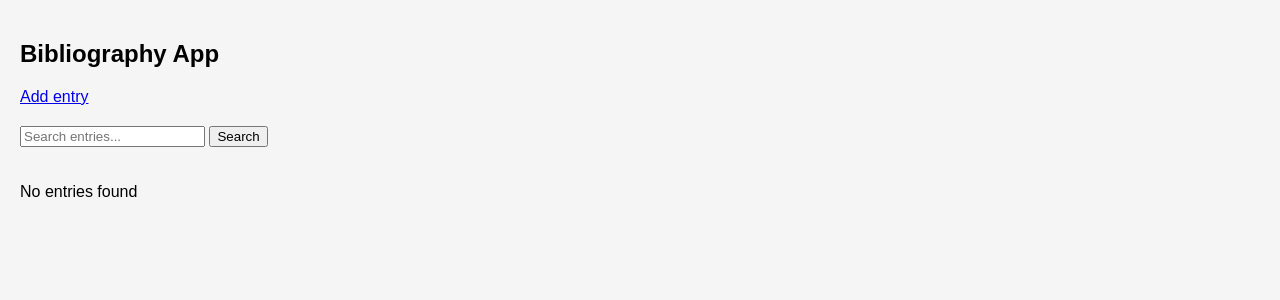
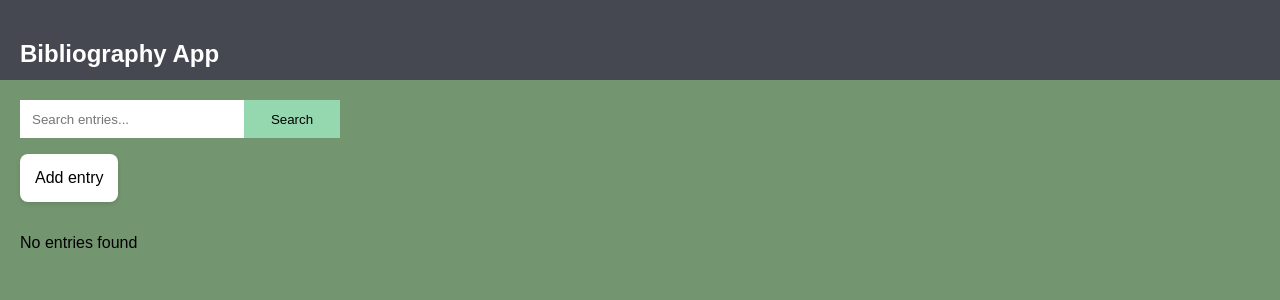
Before and after one commit to mistablasta/ohtu-miniprojekti, a Flask app: template src/templates/index.html in a window 1280 px wide. Shown: the top 300 px of the page. Run offline with Flask 3, Linux system fonts and the light colour scheme; the template is opened without the code that fills it, so the values that code supplies are empty.

Commit message:
feat: Create UI style for main page

```diff
--- a/src/static/styles.css
+++ b/src/static/styles.css
@@ -1,8 +1,79 @@
 body {
     font-family: Arial, sans-serif;
-    background-color: #f5f5f5;
+    background-color: #73956f;
     margin: 0;
+}
+
+.top-bar {
+    background-color: #454851;
     padding: 20px;
+    width: 100%;
+    height: 40px;
+    color: white;
+    bottom: 0;
+}
+
+.main-container {
+    margin: 20px;
+    display: flex;
+    flex-direction: column;
+    gap: 16px;
+    align-items: start;
+}
+
+.general-button {
+    display: block;
+    background: #ffffff;
+    color: black;
+    border-radius: 8px;
+    padding: 15px;
+    text-align: center;
+    text-decoration: none;
+    font-size: 16px;
+    cursor: pointer;
+    box-shadow: 0 2px 5px rgba(0,0,0,0.1);
+}
+
+.general-button:hover{
+    background: #29d66b;
+    transition: background-color 0.25 ease-out;
+}
+
+.site__submit {
+    display: flex;
+    flex-direction: row;
+    background: white;
+    width: 300px;
+    height: 20%;
+    border: #454851;
+    padding: 10px;
+    position: relative;
+}
+
+.search-input {
+    flex-grow: 2;
+    border: none;
+}
+
+.search-input:focus {
+    outline: none;
+}
+
+.search-button {
+    background: #95D7AE;
+    border: #95D7AE;
+    width: 30%;
+    height: 100%;
+    color: black;
+    cursor: pointer;
+    position: absolute;
+    right: 0%;
+    top: 0%;
+}
+
+.search-button:hover {
+    background: #29d66b;
+    transition: background-color 0.25 ease-out;
 }
 
 .entries-container {
--- a/src/templates/index.html
+++ b/src/templates/index.html
@@ -6,26 +6,31 @@ Bibliography App
 
 {% block body %}
 
+<div class="top-bar">
   <h2>Bibliography App</h2>
-
-<div>
-  <a href="/new_entry">Add entry</a>
 </div>
 
+<div class="main-container">
+  <div class="site__submit">
     <!-- Search ominaisuus -->
-<div style="margin: 20px 0;">
     <form action="/search" method="get">
       <input
         type="text"
+        class="input search-input"
         name="query"
         placeholder="Search entries..."
         value="{{ query | default('') }}"
       >
-    <button type="submit">Search</button>
+      <button type="submit" class="button search-button">Search</button>
     </form>
   </div>
 
+  <div style="align-self: start;">
+    <a href="/new_entry" class="button general-button">Add entry</a>
+  </div>
+
   <!-- Näyttäää entryt -->
+  <div class="main-entry-container">
     <div class="entries-container">
       {% for entry in entries %}
       <div class="entry-card">
@@ -49,5 +54,6 @@ Bibliography App
         <p>No entries found</p>
       {% endfor %}
     </div>
-
+  </div>
+</div>
 {% endblock %}
```
Also changed, not shown: 1 other file. Lines whose indentation alone changed are shown as unchanged.
